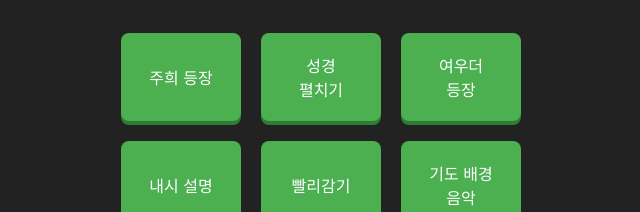
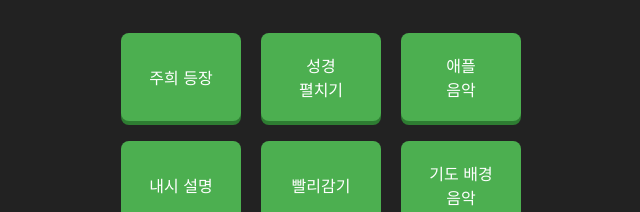
Before and after one commit to Real-Moomin/2025sbch, a plain HTML site: page index.html in a window 1280 px wide. Shown: the part 351-563 px from the top of the page, 319-959 px from the left. Drawn offline with Linux system fonts and the light colour scheme.

Commit message:
Add files via upload
Signed-off-by: Real Moomin <te.euk@navercorp.com>

```diff
--- a/index.html
+++ b/index.html
@@ -17,7 +17,7 @@
     <!-- 10개의 버튼 -->
     <button class="sound-button" data-sound="1">주희 등장<br> </button>
     <button class="sound-button" data-sound="2">성경<br>펼치기</button>
-    <button class="sound-button" data-sound="3">여우더<br>등장</button>
+    <button class="sound-button" data-sound="3">애플<br>음악</button>
     <button class="sound-button" data-sound="4">내시 설명<br></button>
     <button class="sound-button" data-sound="5">빨리감기</button>
     <button class="sound-button" data-sound="6">기도 배경<br>음악</button>
```
Also changed, not shown: 1 other file.
